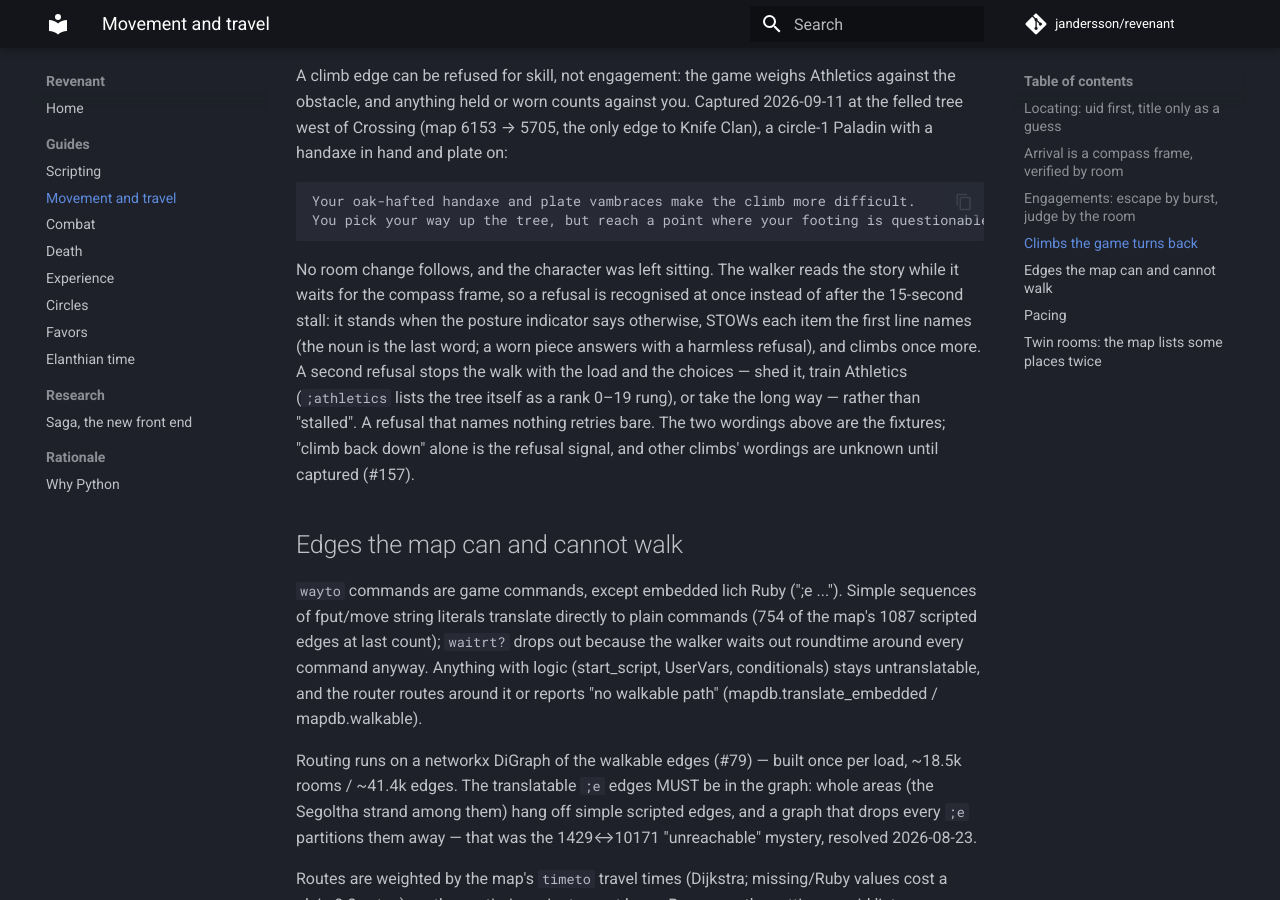
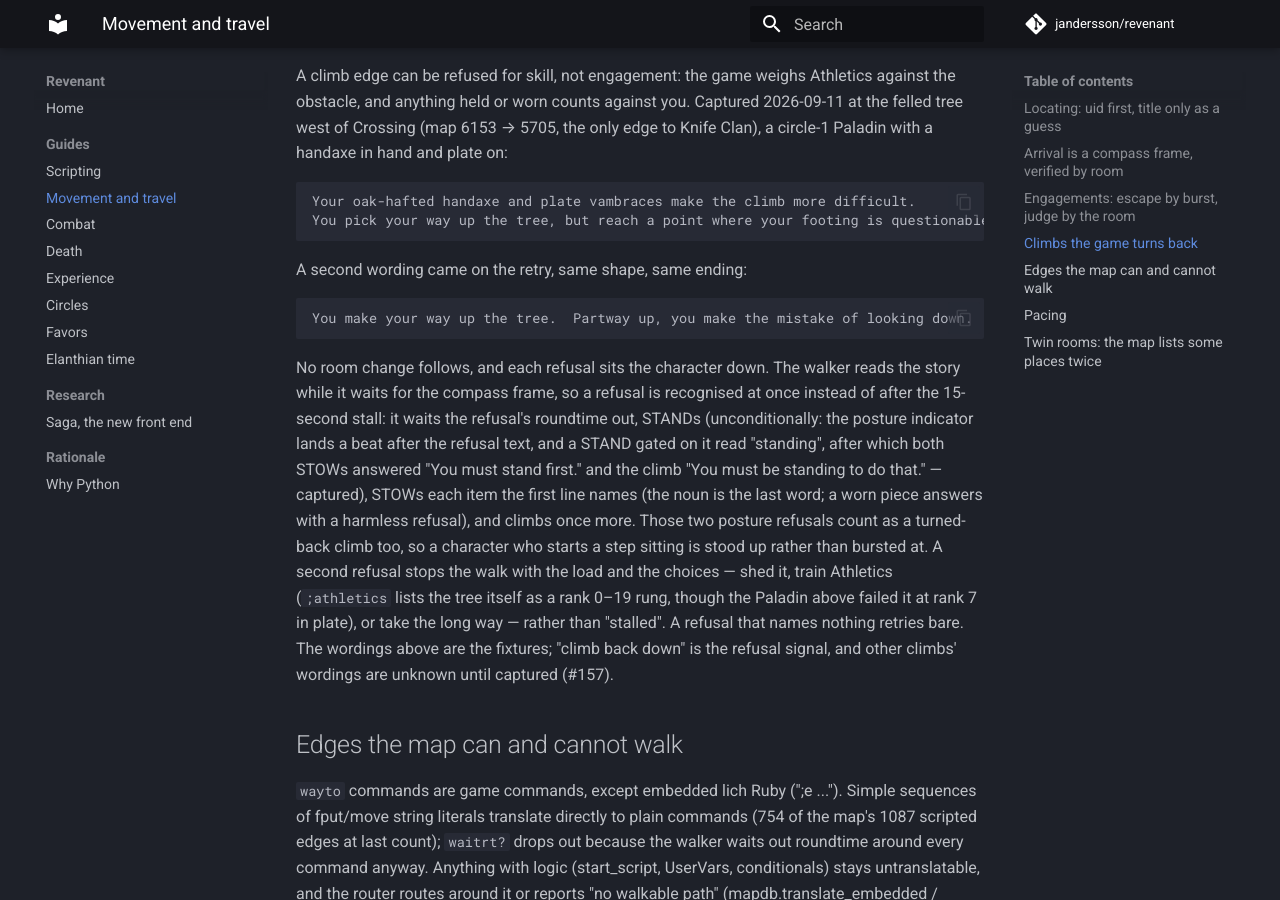
Before and after one commit to jandersson/revenant, an MkDocs documentation site: the page built from docs/movement.md, in a window 1280 px wide and 900 px high, scrolled down 1144 px. Built offline with MkDocs 1.6.1 and Material for MkDocs 9.7.7, drawn with Linux system fonts in a browser that asks for light colours; comment, search, counter and statistics services are not loaded.

Commit message:
fix(walker): stand before the climb retry unconditionally; posture refusals
The first live run of the climb retry (2456749) stowed nothing: the
refusal sits the character down, but the posture indicator lands a
beat after the refusal text the walker reacts to, so the STAND gated
on it saw "standing" and was skipped. Both STOWs then answered "You
must stand first." and the retried climb "You must be standing to do
that." (captured 2026-09-11). The retry now waits the refusal's
roundtime out and STANDs unconditionally — harmless when standing —
before the stows. Those two posture answers count as a turned-back
climb too, so a step begun sitting gets the same retry instead of the
retreat burst, and the vertigo wording from the same log ("Struck by
vertigo ... then slowly climb back down") joins the fixtures.

A note for learnings.md: parsed state lags the story line that
announces the change; react after the roundtime, or send the harmless
corrective unconditionally.

Co-Authored-By: Claude Fable 5.1 <noreply@anthropic.com>

````diff
--- a/docs/movement.md
+++ b/docs/movement.md
@@ -60,18 +60,30 @@ Your oak-hafted handaxe and plate vambraces make the climb more difficult.
 You pick your way up the tree, but reach a point where your footing is questionable.  Reluctantly, you climb back down.
 ```
 
-No room change follows, and the character was left sitting. The
-walker reads the story while it waits for the compass frame, so a
+A second wording came on the retry, same shape, same ending:
+
+```
+You make your way up the tree.  Partway up, you make the mistake of looking down.  Struck by vertigo, you cling to the tree for a few moments, then slowly climb back down.
+```
+
+No room change follows, and each refusal sits the character down.
+The walker reads the story while it waits for the compass frame, so a
 refusal is recognised at once instead of after the 15-second stall:
-it stands when the posture indicator says otherwise, STOWs each item
-the first line names (the noun is the last word; a worn piece answers
-with a harmless refusal), and climbs once more. A second refusal stops
-the walk with the load and the choices — shed it, train Athletics
-(`;athletics` lists the tree itself as a rank 0–19 rung), or take the
-long way — rather than "stalled". A refusal that names nothing
-retries bare. The two wordings above are the fixtures; "climb back
-down" alone is the refusal signal, and other climbs' wordings are
-unknown until captured (#157).
+it waits the refusal's roundtime out, STANDs (unconditionally: the
+posture indicator lands a beat after the refusal text, and a STAND
+gated on it read "standing", after which both STOWs answered "You
+must stand first." and the climb "You must be standing to do that." —
+captured), STOWs each item the first line names (the noun is the last
+word; a worn piece answers with a harmless refusal), and climbs once
+more. Those two posture refusals count as a turned-back climb too, so
+a character who starts a step sitting is stood up rather than
+bursted at. A second refusal stops the walk with the load and the
+choices — shed it, train Athletics (`;athletics` lists the tree
+itself as a rank 0–19 rung, though the Paladin above failed it at
+rank 7 in plate), or take the long way — rather than "stalled". A
+refusal that names nothing retries bare. The wordings above are the
+fixtures; "climb back down" is the refusal signal, and other climbs'
+wordings are unknown until captured (#157).
 
 ## Edges the map can and cannot walk
 
````
Also changed, not shown: .claude/learnings.md (+6 -0 lines), 2 other files.
